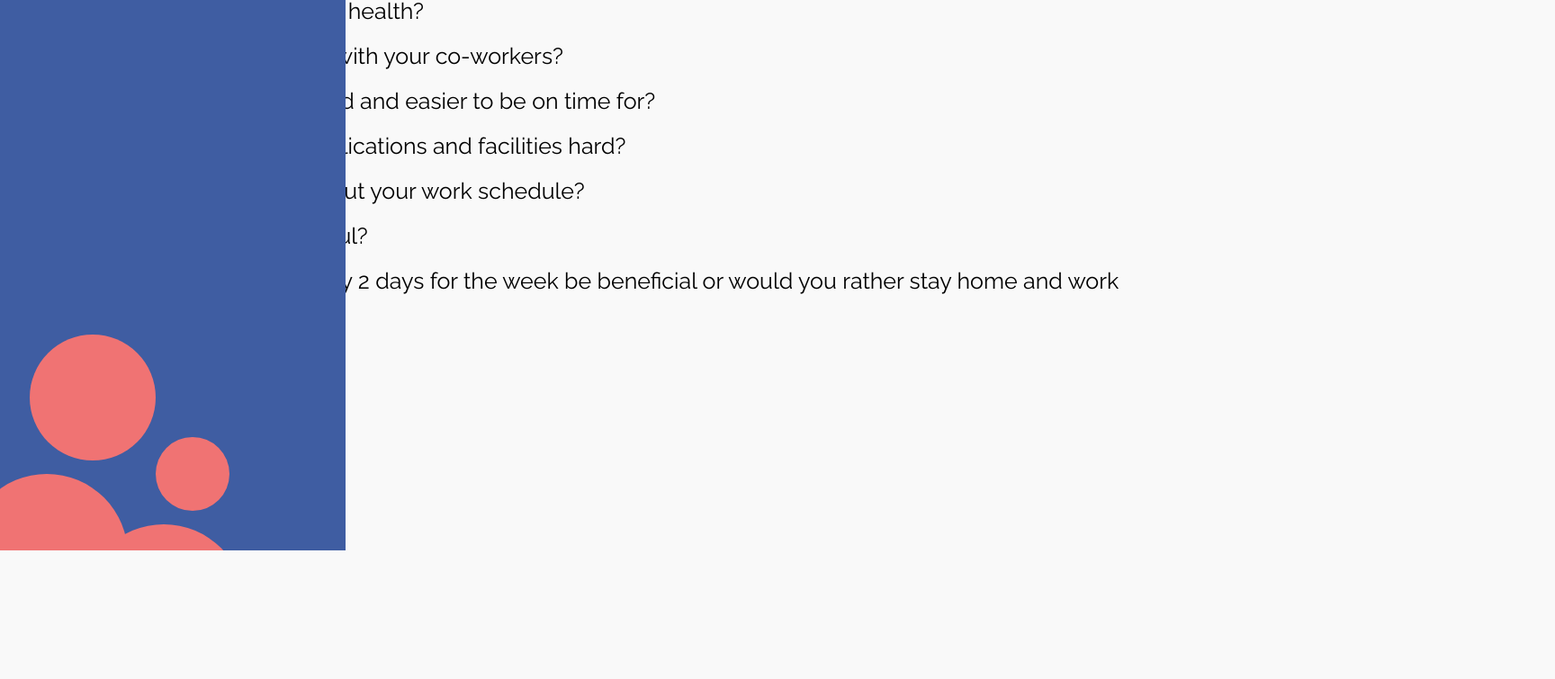
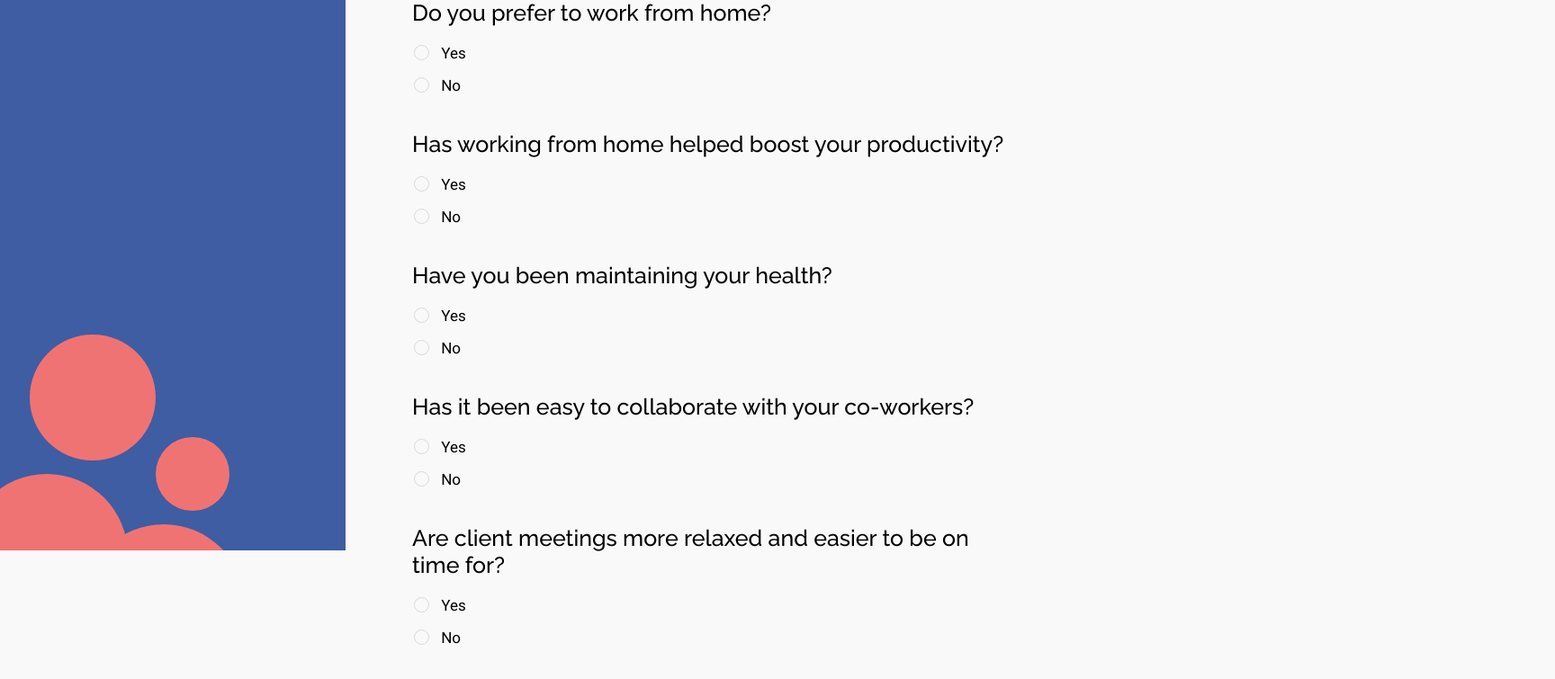
Before and after one commit to AetheryNA/QuestionnaireApp, a website built with webpack: page views/index.html in a window 1280 px wide. Shown: the part 188-943 px from the top of the page at 90% size, 1728 px wide, since content can reach past the window. Before the commit the page ends 800 px from the top, so only its background shows below. Built offline with nearby package versions, Linux system fonts and the light colour scheme.

Commit message:
Survey component
Styling for survey

```diff
--- /dev/null
+++ b/public/scss/components/_survey.scss
@@ -0,0 +1,118 @@
+.survey {
+  width: 100%;
+
+  @include lg {
+    padding-left: 35%;
+  }
+
+  @include xl {
+    padding-top: 100px;
+    padding-left: 40%;
+  }
+
+  .container {
+    max-width: 665px;
+    width: 100%;
+  }
+
+  h3 {
+    @include lg {
+      font-size: 35px;
+      max-width: 515px;
+      width: 100%;
+    }
+
+    span {
+      color: $accent-pink;
+    }
+  }
+
+  &__form {
+    margin-top: 30px;
+
+    @include lg {
+      margin-top: 50px;
+    }
+
+    p {
+      font-weight: $semi-bold;
+    }
+  }
+
+  &__question {
+    margin-bottom: 30px;
+
+    @include lg {
+      margin-bottom: 40px;
+    }
+
+    p {
+      margin-bottom: 20px;
+    }
+
+    input {
+      margin-bottom: 15px;
+      opacity: 0;
+
+      @include lg {
+        margin-bottom: 20px;
+      }
+
+      &:last-of-type {
+        margin-bottom: unset;
+      }
+    }
+
+    input[type="radio"]:checked,
+    input[type="radio"]:not(checked) {
+      + label {
+        &:before {
+          content: '';
+          display: block;
+          position: absolute;
+          border: 1px solid $light-grey;
+          border-radius: 100%;
+          width: 15px;
+          height: 15px;
+          top: 1px;
+          left: -26px;
+          transition: cubic-bezier(0.075, 0.82, 0.165, 1);
+        }
+
+        &:after {
+          content: '';
+          opacity: 0;
+          transition: all 0.2s ease;
+          transform: scale(0);
+        }
+      }
+    }
+
+    input[type="radio"]:checked {
+      + label {
+        &:before {
+          border-color: $accent-pink;
+        }
+
+        &:after {
+          content: '';
+          display: block;
+          position: absolute;
+          background-color: $accent-pink;
+          border-radius: 100%;
+          width: 11px;
+          height: 11px;
+          top: 4px;
+          left: -23px;
+          opacity: 1;
+          transform: scale(1);
+        }
+      }
+    }
+
+    label {
+      margin-left: 15px;
+      position: relative;
+    }
+  }
+}
--- a/public/scss/style.scss
+++ b/public/scss/style.scss
@@ -9,3 +9,4 @@
 
 // Components
 @import 'components/header';
+@import 'components/survey';
--- a/views/index.html
+++ b/views/index.html
@@ -16,69 +16,99 @@
     </div>
   </header>
 
-  <div class="container">
-    <div class="survey">
-      <h3> Thank you for taking your time to fill out the Survey! </h3>
+  <div class="survey">
+    <div class="container">
+      <h3> Thank you for taking your time to fill out the <span>Survey</span>! </h3>
 
       <form class="survey__form" action="" method="get">
         <div class="survey__question">
           <p> Do you prefer to work from home? </p>
-          <input type="radio" name="wfh1" id=""/><label> Yes </label>
-          <input type="radio" name="wfh1" id=""/><label> No </label>
+          <div class="survey__radio-btn">
+            <input type="radio" name="wfh1" id="wfh1-yes"/><label for="wfh1-yes"> Yes </label>
+            <br/>
+            <input type="radio" name="wfh1" id="wfh1-no"/><label for="wfh1-no"> No </label>
+          </div>
         </div>
 
         <div class="survey__question">
           <p> Has working from home helped boost your productivity? </p>
-          <input type="radio" name="wfh2" id=""/><label> Yes </label>
-          <input type="radio" name="wfh2" id=""/><label> No </label>
+          <div class="survey__radio-btn">
+            <input type="radio" name="wfh2" id="wfh2-yes"/><label for="wfh2-yes"> Yes </label>
+            <br/>
+            <input type="radio" name="wfh2" id="wfh2-no"/><label for="wfh2-no"> No </label>
+          </div>
         </div>
 
         <div class="survey__question">
           <p> Have you been maintaining your health? </p>
-          <input type="radio" name="wfh3" id=""/><label> Yes </label>
-          <input type="radio" name="wfh3" id=""/><label> No </label>
+          <div class="survey__radio-btn">
+            <input type="radio" name="wfh3" id="wfh3-yes"/><label for="wfh3-yes"> Yes </label>
+            <br/>
+            <input type="radio" name="wfh3" id="wfh3-no"/><label for="wfh3-no"> No </label>
+          </div>
         </div>
 
         <div class="survey__question">
           <p> Has it been easy to collaborate with your co-workers? </p>
-          <input type="radio" name="wfh4" id=""/><label> Yes </label>
-          <input type="radio" name="wfh4" id=""/><label> No </label>
+          <div class="survey__radio-btn">
+            <input type="radio" name="wfh4" id="wfh4-yes"/><label for="wfh4-yes"> Yes </label>
+            <br/>
+            <input type="radio" name="wfh4" id="wfh4-no"/><label for="wfh4-no"> No </label>
+          </div>
         </div>
 
         <div class="survey__question">
           <p> Are client meetings more relaxed and easier to be on time for? </p>
-          <input type="radio" name="wfp" id=""/><label> Yes </label>
-          <input type="radio" name="wfp" id=""/><label> No </label>
+          <div class="survey__radio-btn">
+            <input type="radio" name="wfp" id="wfh5-yes"/><label for="wfh5-yes"> Yes </label>
+            <br/>
+            <input type="radio" name="wfp" id="wfh5-no"/><label for="wfh5-no"> No </label>
+          </div>
         </div>
 
         <div class="survey__question">
           <p> Have accessing equipment, applications and facilities hard? </p>
-          <input type="radio" name="wfh6" id=""/><label> Yes </label>
-          <input type="radio" name="wfh6" id=""/><label> No </label>
+          <div class="survey__radio-btn">
+            <input type="radio" name="wfh6" id="wfh6-yes"/><label for="wfh6-yes"> Yes </label>
+            <br/>
+            <input type="radio" name="wfh6" id="wfh6-no"/><label for="wfh6-no"> No </label>
+          </div>
         </div>
 
         <div class="survey__question">
           <p> Were you more enthusiastic about your work schedule? </p>
-          <input type="radio" name="wfh7" id=""/><label> Yes </label>
-          <input type="radio" name="wfh7" id=""/><label> No </label>
+          <div class="survey__radio-btn">
+            <input type="radio" name="wfh7" id="wfh7-yes"/><label for="wfh7-yes"> Yes </label>
+            <br/>
+            <input type="radio" name="wfh7" id="wfh7-no"/><label for="wfh7-no"> No </label>
+          </div>
         </div>
 
         <div class="survey__question">
           <p> Has overtime been more plentiful? </p>
-          <input type="radio" name="wfh8" id=""/><label> Yes </label>
-          <input type="radio" name="wfh8" id=""/><label> No </label>
+          <div class="survey__radio-btn">
+            <input type="radio" name="wfh8" id="wfh8-yes"/><label for="wfh8-yes"> Yes </label>
+            <br/>
+            <input type="radio" name="wfh8" id="wfh8-no"/><label for="wfh8-no"> No </label>
+          </div>
         </div>
 
         <div class="survey__question">
           <p> Would work from the office every 2 days for the week be beneficial or would you rather stay home and work for the entire week? </p>
-          <input type="radio" name="wfh9" id=""/><label> Yes </label>
-          <input type="radio" name="wfh9" id=""/><label> No </label>
+          <div class="survey__radio-btn">
+            <input type="radio" name="wfh9" id="wfh9-yes"/><label for="wfh9-yes"> Yes </label>
+            <br/>
+            <input type="radio" name="wfh9" id="wfh9-no"/><label for="wfh9-no"> No </label>
+          </div>
         </div>
 
         <div class="survey__question">
           <p> Has work been more stressful? </p>
-          <input type="radio" name="wfh10" id=""/><label> Yes </label>
-          <input type="radio" name="wfh10" id=""/><label> No </label>
+          <div class="survey__radio-btn">
+            <input type="radio" name="wfh10" id="wfh10-yes"/><label for="wfh10-yes"> Yes </label>
+            <br/>
+            <input type="radio" name="wfh10" id="wfh10-no"/><label for="wfh10-no"> No </label>
+          </div>
         </div>
       </form>
     </div>
```
